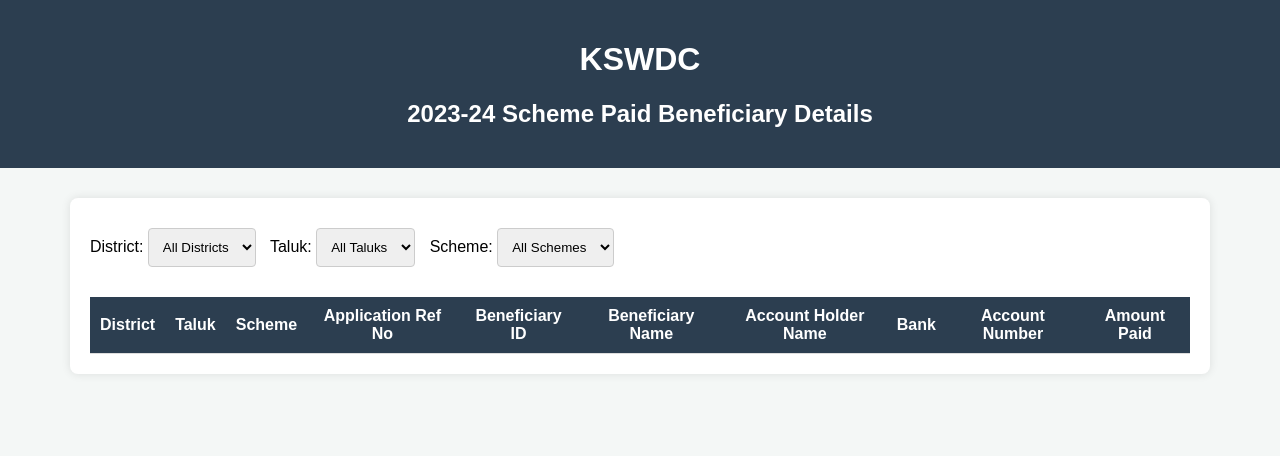
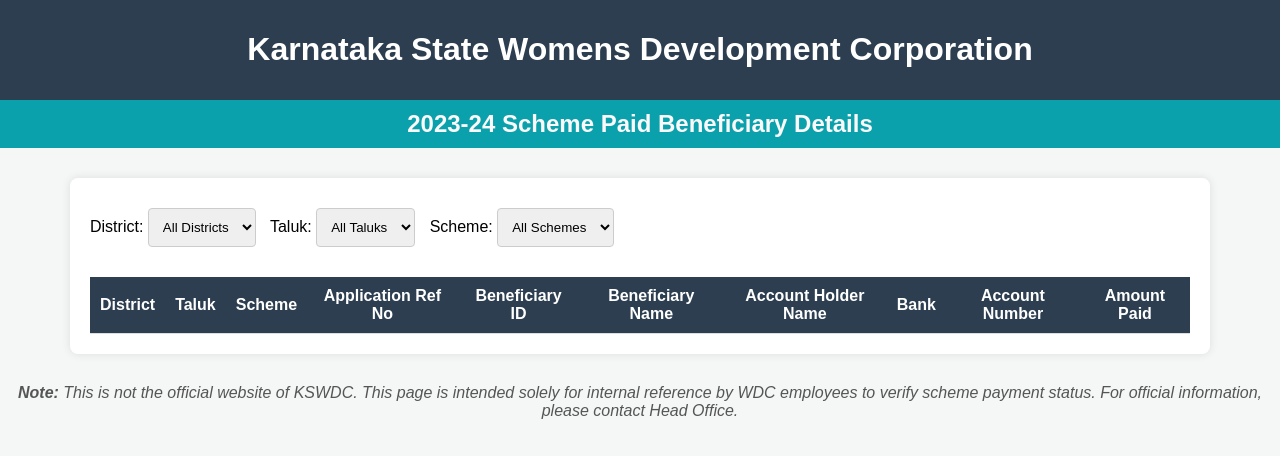
Before and after one commit to Vijaykrishna1996/2023_24_Payment, a plain HTML site: page index.html in a window 1280 px wide. Drawn offline with Linux system fonts and the light colour scheme; no server answers.

Commit message:
index.html

```diff
--- a/index.html
+++ b/index.html
@@ -14,7 +14,14 @@
       background-color: #2c3e50;
       color: white;
       text-align: center;
-      padding: 20px;
+      padding:10px;
+    }
+    h2 {
+      background-color: #0ba1ac;
+      color: rgb(250, 248, 249);
+      text-align: center;
+      padding:10px;
+      margin-top: 0%;
     }
     .container {
       max-width: 1100px;
@@ -56,9 +63,12 @@
 <body>
 
 <header>
-  <h1>KSWDC</h1>
+  <h1>Karnataka State Womens Development Corporation</h1>
+</header>
+
+<header2>
   <h2>2023-24 Scheme Paid Beneficiary Details</h2>
-</header>
+</header2>
 
 <div class="container">
   <label for="district">District:</label>
@@ -212,6 +222,8 @@
     renderTable(filtered);
   }
 </script>
-
+<p style="margin-top: 30px; font-style: italic; color: #555; text-align: center;">
+  <strong>Note:</strong> This is not the official website of KSWDC. This page is intended solely for internal reference by WDC employees to verify scheme payment status. For official information, please contact Head Office.
+</p>
 </body>
 </html>
```
